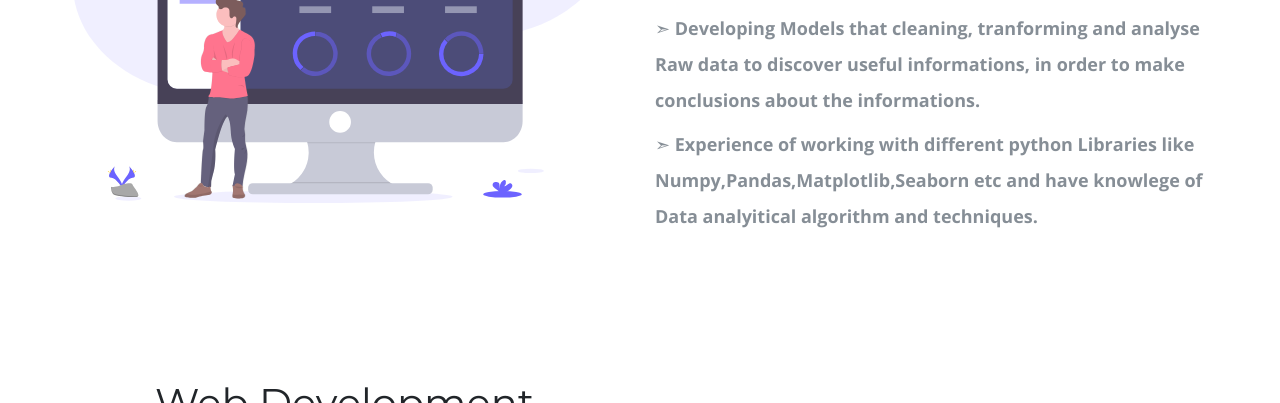
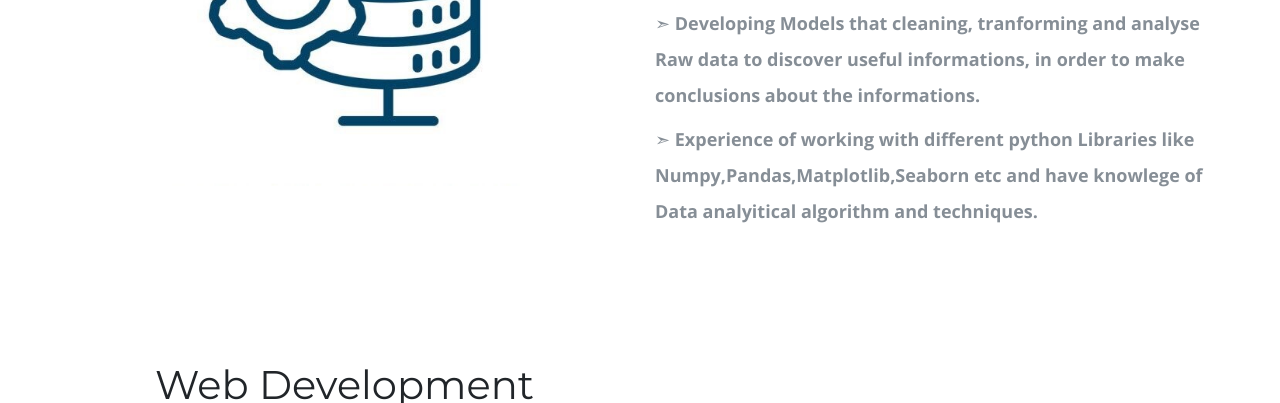
Before and after one commit to vishwadeep19/vishwadeep19.github.io, a plain HTML site: page index.html in a window 1280 px wide. Shown: the part 1059-1462 px from the top of the page. Drawn offline with nearby package versions, Linux system fonts and the light colour scheme; a web font is replaced by a local one.

Commit message:
initialcommit

```diff
--- a/index.html
+++ b/index.html
@@ -80,7 +80,7 @@
             <h1>What I Do ?</h1>
               <div class = "row feature-1">
                   <div class="col-lg-6 col-md-6 Feature-first-image ">
-                    <img class = "Feature-svg-image" src="Image/Data_Analysis.svg" alt="">
+                    <img class = "Feature-svg-image" src="Image/Data_Engineer.jpg" alt="">
                   </div>
                   <div class="col-lg-6 col-md-6">
                     <h1 class= "Feature-Heading">Data Engineer</h1>
```
Also changed, not shown: Image/Data_Engineer.jpg (added).
